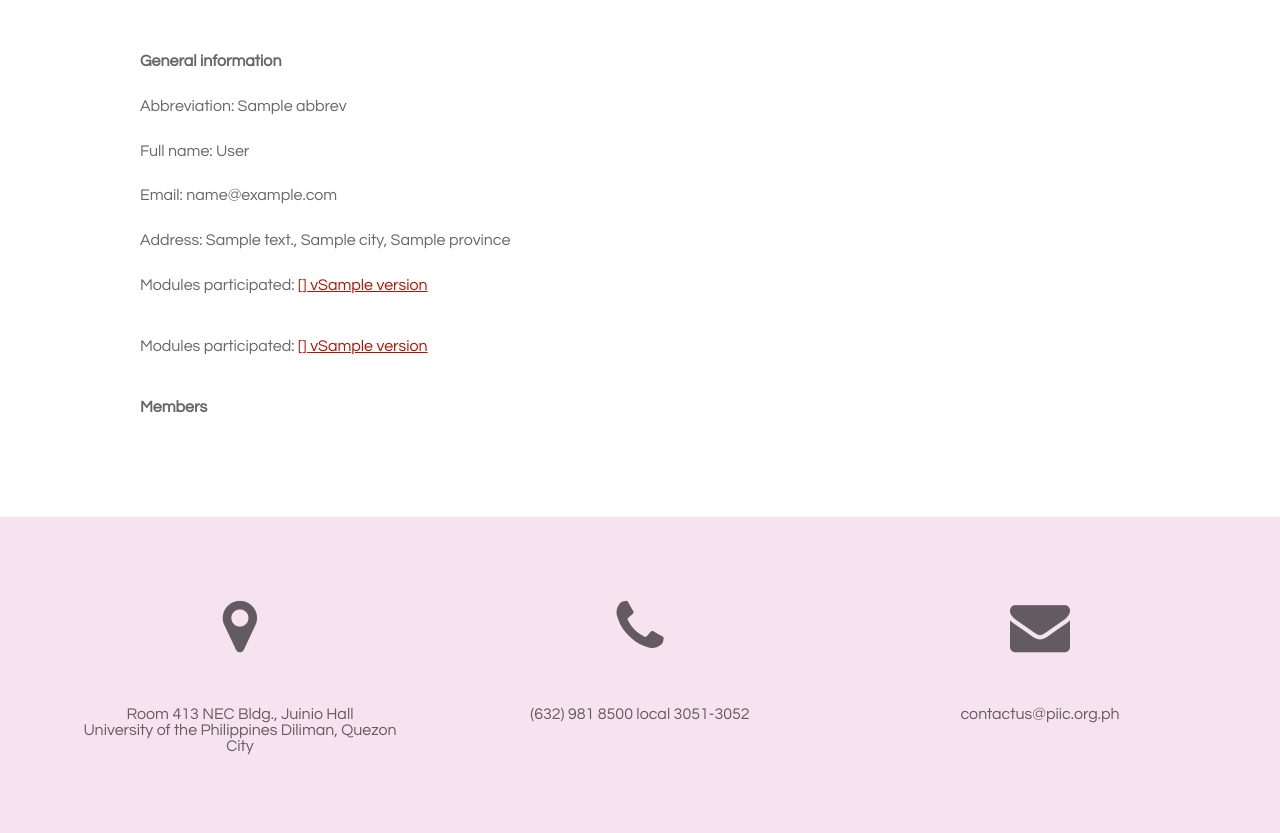
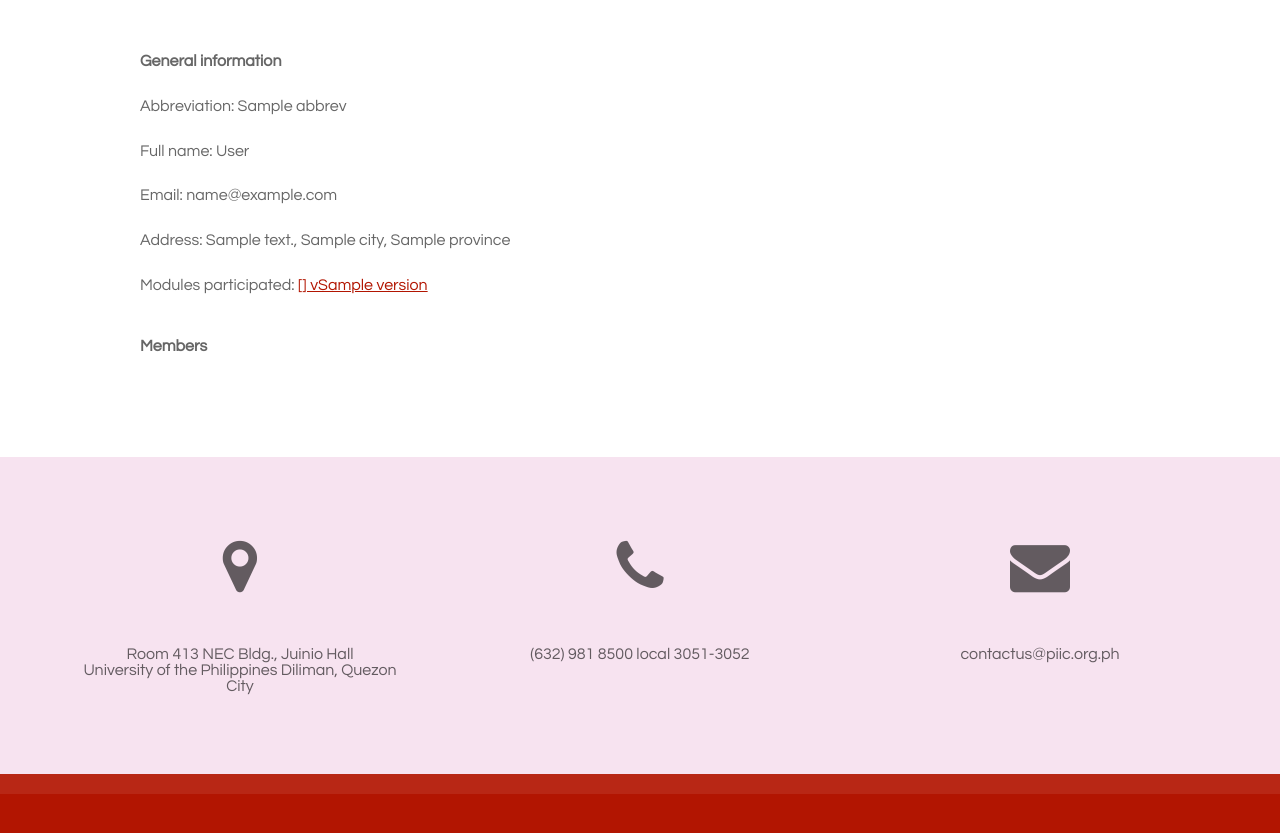
Before and after one commit to pwnator/piic-db, a Django app: template templates/plotter/institution.html in a window 1280 px wide. Shown: the part 361-1194 px from the top of the page. Run offline with Django 3.2, Linux system fonts and the light colour scheme; the template is opened without the code that fills it: most values are stand-ins (such as "Sample title", 1, 10 or a date in 2020).

Commit message:
modified:   templates/plotter/institution.html

```diff
--- a/templates/plotter/institution.html
+++ b/templates/plotter/institution.html
@@ -51,7 +51,6 @@
 			<p>Full name: {{ results.0.fullname }}</p>
 			<p>{% if results.0.email %}Email: {{ results.0.email }}{% endif %}</p>
 			<p>{% if results.0.address %}Address: {{ results.0.address }}{% if results.0.city %}, {{ results.0.city }}{% if results.0.province %}, {{ results.0.province }}{% endif %}{% endif %}{% endif %}</p>
-			<p>{% if results.0.topic %}Modules participated: {% for r in results %}<a href="../../module/{{ r.mod_id }}">{{ r.topic }} v{{ r.version }}</a> {% endfor %}{% endif %}</p></br>
 			<p>{% if modules %}Modules participated: {% for m in modules %}<a href="../../module/{{ m.pk }}">{{ m.topic }} v{{ m.version }}</a> {% endfor %}{% endif %}</p></br>
 			<div id="g_{{ results.0.id }}"><p><b>Members</b></p><center><table id="t_{{ results.0.id }}"></table></center</div>
 		{% endif %}
```
